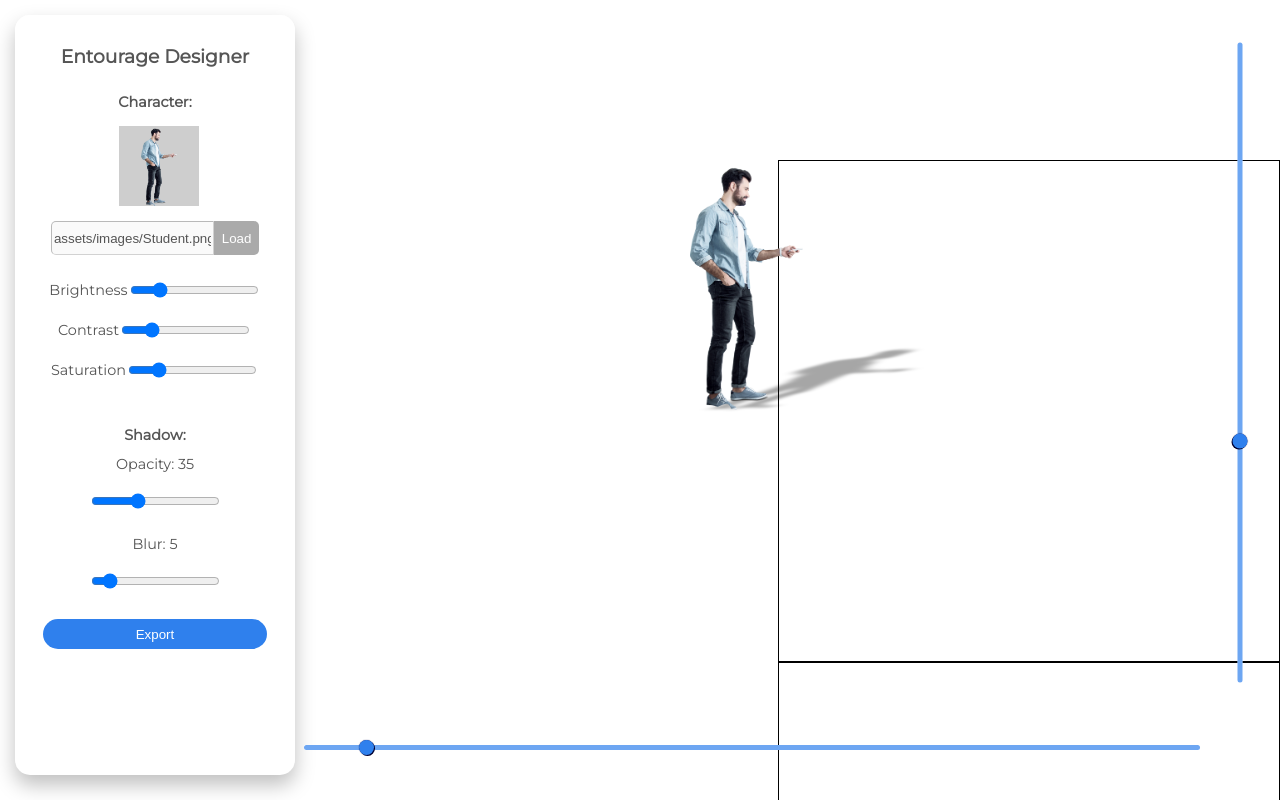
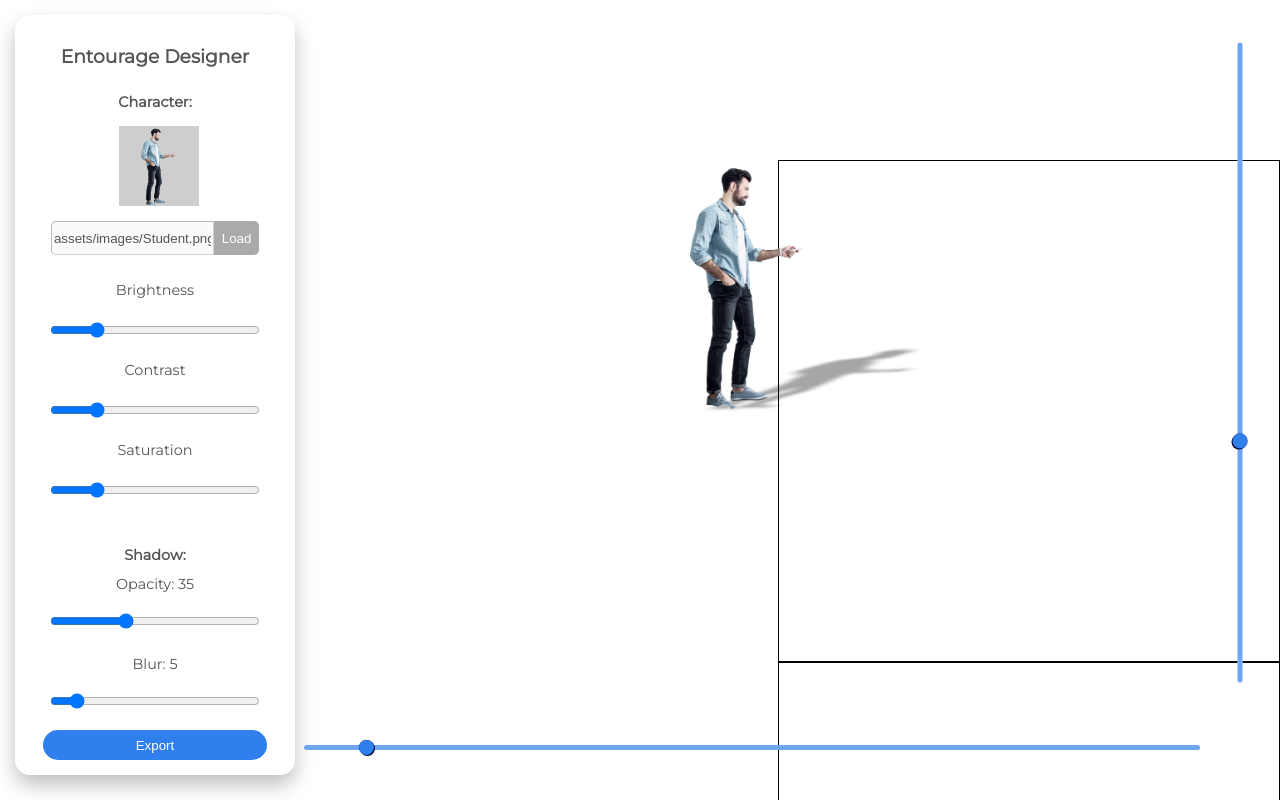
Before and after one commit to AlbertoCaballero/entourage-designer, an Angular app: page / in a window 1280 px wide. Built offline with nearby package versions, Linux system fonts and the light colour scheme.

Commit message:
UI adjustments

```diff
--- a/src/app/viewbox/viewbox.component.html
+++ b/src/app/viewbox/viewbox.component.html
@@ -25,13 +25,13 @@
 
   <div class="character-properties-container">
     Brightness<input type="range" id="bright-number" min="0" max="5" step="0.1" (input)="brightNum=$event.target.value"
-      style="width: inherit; height: 10px;" value={{brightNum}}>
+      style="width: 210px; height: 10px;" value={{brightNum}}>
 
     Contrast<input type="range" id="cont-number" min="0" max="5" step="0.1" (input)="contNum=$event.target.value"
-      style="width: inherit; height: 10px;" value={{contNum}}>
+      style="width: 210px; height: 10px;" value={{contNum}}>
 
     Saturation<input type="range" id="sat-number" min="0" max="5" step="0.1" (input)="satNum=$event.target.value"
-      style="width: inherit; height: 10px;" value={{satNum}}>
+      style="width: 210px; height: 10px;" value={{satNum}}>
   </div>
 
   <br><br>
--- a/src/app/viewbox/viewbox.component.scss
+++ b/src/app/viewbox/viewbox.component.scss
@@ -151,7 +151,7 @@ h2 {
 }
 
 .range-shadow {
-  width: inherit;
+  width: 210px;
 }
 
 #image-top, #shadow {
```
